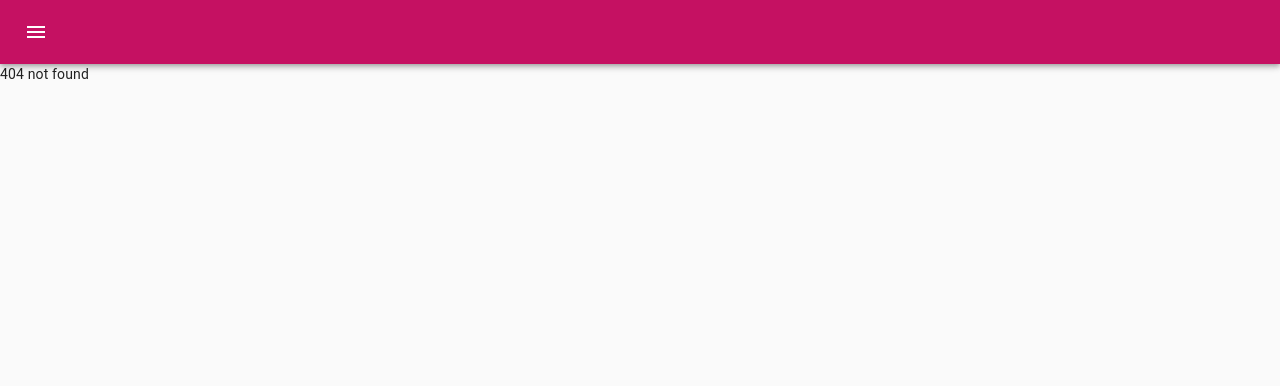
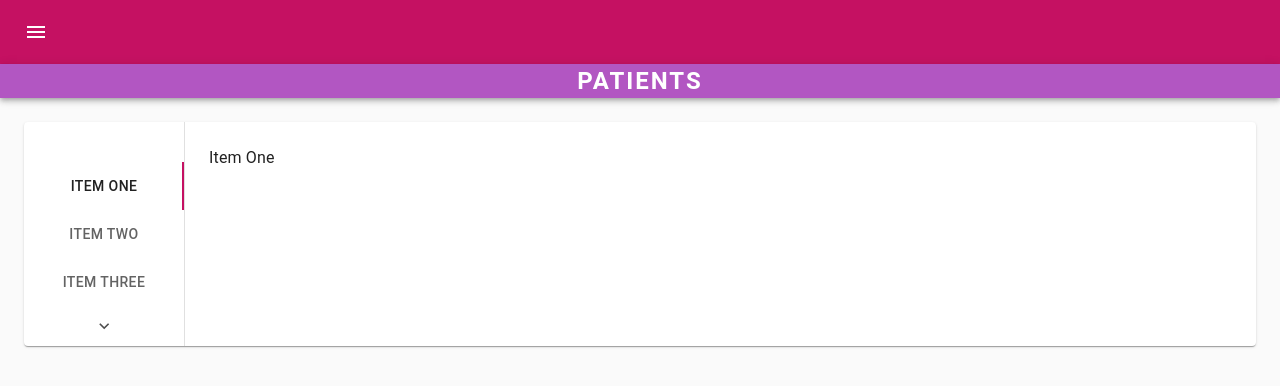
Before and after one commit to baubrun/hospital-management, a React (Create React App) app: page /patients in a window 1280 px wide. Before the commit this address had no page. Shown: the top 386 px of the page. Built offline with nearby package versions, Linux system fonts and the light colour scheme.

Commit message:
updated patient container

```diff
--- a/src/App.js
+++ b/src/App.js
@@ -3,13 +3,15 @@ import React from "react";
 import { BrowserRouter, Route, Switch } from "react-router-dom";
 import { ThemeProvider } from "@material-ui/styles";
 import { theme } from "./css/theme";
+import NavBar from "./components/NavBar"
+import CssBaseline from '@material-ui/core/CssBaseline';
+
 
 import PatientFormContainer from "./components/patient/patientForm/PatientFormContainer";
 import NotFound from "./views/NotFound";
 import Rooms from "./components/rooms/Rooms"
+import PatientContainer from "./components/patient/PatientContainer"
 
-import NavBar from "./components/NavBar"
-import CssBaseline from '@material-ui/core/CssBaseline';
 
 const App = () => {
 
@@ -21,6 +23,7 @@ const App = () => {
         <Switch>
         <Route exact={true} path="/" component={PatientFormContainer} />
         <Route exact={true} path="/rooms" component={Rooms}/>
+        <Route exact={true} path="/patients" component={PatientContainer}/>
         <Route component={NotFound} />
         </Switch>
       </ThemeProvider>
--- a/src/components/navMenu/navItems.js
+++ b/src/components/navMenu/navItems.js
@@ -2,16 +2,23 @@ import React from "react";
 
 import GridOnIcon from "@material-ui/icons/GridOn";
 import QueueIcon from "@material-ui/icons/Queue";
+import AccessibilityNewIcon from '@material-ui/icons/AccessibilityNew';
 
 export const navItems = [
+  {
+    name: "New Patient",
+    icon: <QueueIcon />,
+    url: "/",
+  },
+
   {
     name: "Occupancy",
     icon: <GridOnIcon />,
     url: "/rooms",
   },
   {
-    name: "New Patient",
-    icon: <QueueIcon />,
-    url: "/",
+    name: "Patients",
+    icon: <AccessibilityNewIcon />,
+    url: "/patients",
   },
 ];
--- a/src/components/patient/PatientContainer.jsx
+++ b/src/components/patient/PatientContainer.jsx
@@ -1,11 +1,114 @@
-import React from 'react'
+import React, { useState } from "react";
+import { useDispatch, useSelector } from "react-redux";
+
+
+import { makeStyles } from '@material-ui/core/styles';
+import Tabs from '@material-ui/core/Tabs';
+import Tab from '@material-ui/core/Tab';
+import Typography from '@material-ui/core/Typography';
+import Box from '@material-ui/core/Box';
+import Paper from '@material-ui/core/Paper';
+
+import TitleBar from "../../components/TitleBar"
+
+const TabPanel = (props) => {
+  const { children, value, index, ...other } = props;
+
+  return (
+    <div
+      role="tabpanel"
+      hidden={value !== index}
+      id={`vertical-tabpanel-${index}`}
+      aria-labelledby={`vertical-tab-${index}`}
+      {...other}
+    >
+      {value === index && (
+        <Box p={3}>
+          <Typography>{children}</Typography>
+        </Box>
+      )}
+    </div>
+  );
+}
+
+
+const a11yProps = (index) => {
+  return {
+    id: `vertical-tab-${index}`,
+    'aria-controls': `vertical-tabpanel-${index}`,
+  };
+}
+
+
+
+const useStyles = makeStyles((theme) => ({
+  root: {
+    flexGrow: 1,
+    backgroundColor: theme.palette.background.paper,
+    display: 'flex',
+    height: 224,
+    elevation: 15,
+    margin: theme.spacing(3),
+  },
+  tabs: {
+    borderRight: `1px solid ${theme.palette.divider}`,
+  },
+}));
+
 
 const PatientContainer = () => {
-    return (
-        <div>
+  const classes = useStyles();
+  const [value, setValue] = useState(0);
 
-        </div>
-    )
+  const handleChange = (event, newValue) => {
+    setValue(newValue);
+  };
+
+  return (
+      <>
+      <TitleBar text="patients" />
+    <Paper className={classes.root}>
+      <Tabs
+        orientation="vertical"
+        variant="scrollable"
+        value={value}
+        onChange={() => handleChange()}
+        aria-label="Vertical tabs example"
+        className={classes.tabs}
+      >
+        <Tab label="Item One" {...a11yProps(0)} />
+        <Tab label="Item Two" {...a11yProps(1)} />
+        <Tab label="Item Three" {...a11yProps(2)} />
+        <Tab label="Item Four" {...a11yProps(3)} />
+        <Tab label="Item Five" {...a11yProps(4)} />
+        <Tab label="Item Six" {...a11yProps(5)} />
+        <Tab label="Item Seven" {...a11yProps(6)} />
+      </Tabs>
+      <TabPanel value={value} index={0}>
+        Item One
+      </TabPanel>
+      <TabPanel value={value} index={1}>
+        Item Two
+      </TabPanel>
+      <TabPanel value={value} index={2}>
+        Item Three
+      </TabPanel>
+      <TabPanel value={value} index={3}>
+        Item Four
+      </TabPanel>
+      <TabPanel value={value} index={4}>
+        Item Five
+      </TabPanel>
+      <TabPanel value={value} index={5}>
+        Item Six
+      </TabPanel>
+      <TabPanel value={value} index={6}>
+        Item Seven
+      </TabPanel>
+    </Paper>
+    </>
+  );
 }
 
+
 export default PatientContainer
```
